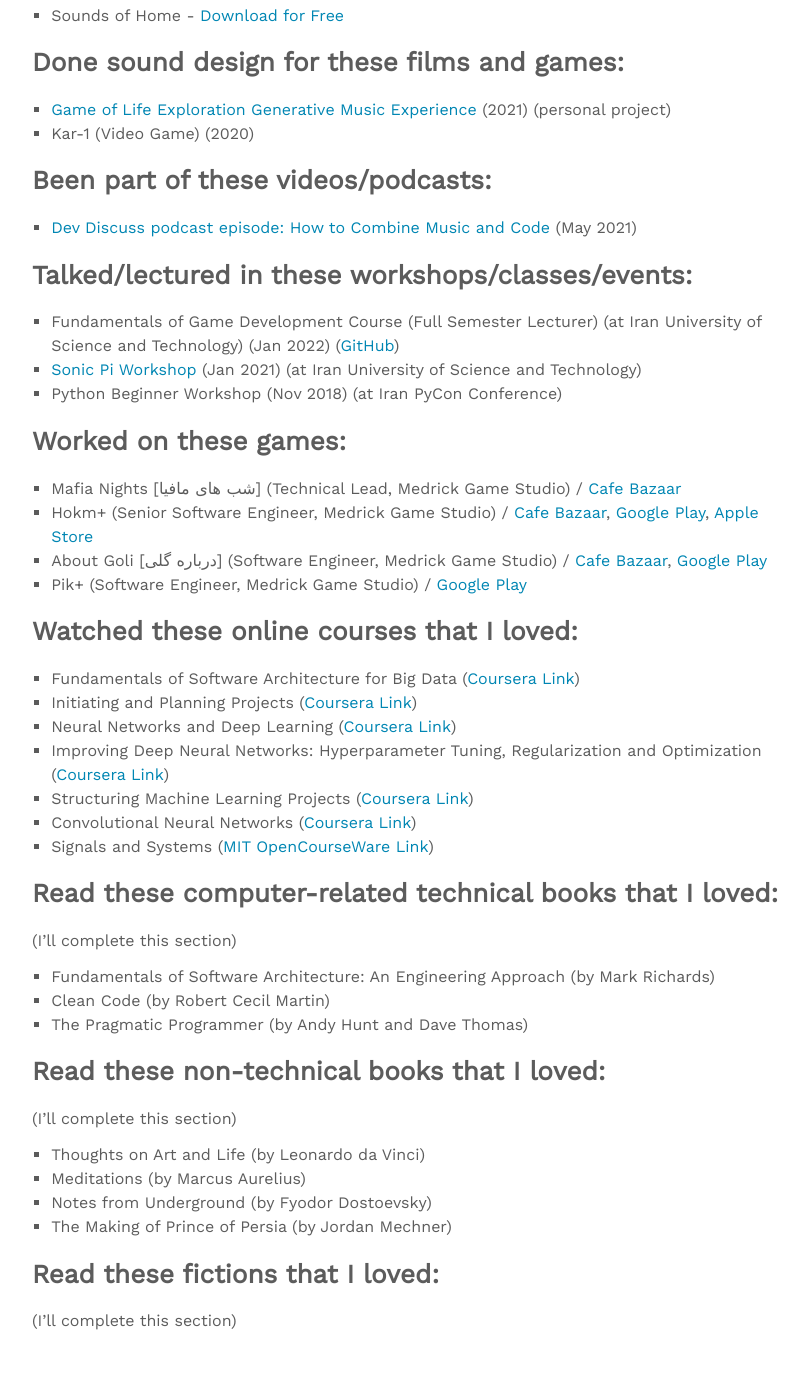
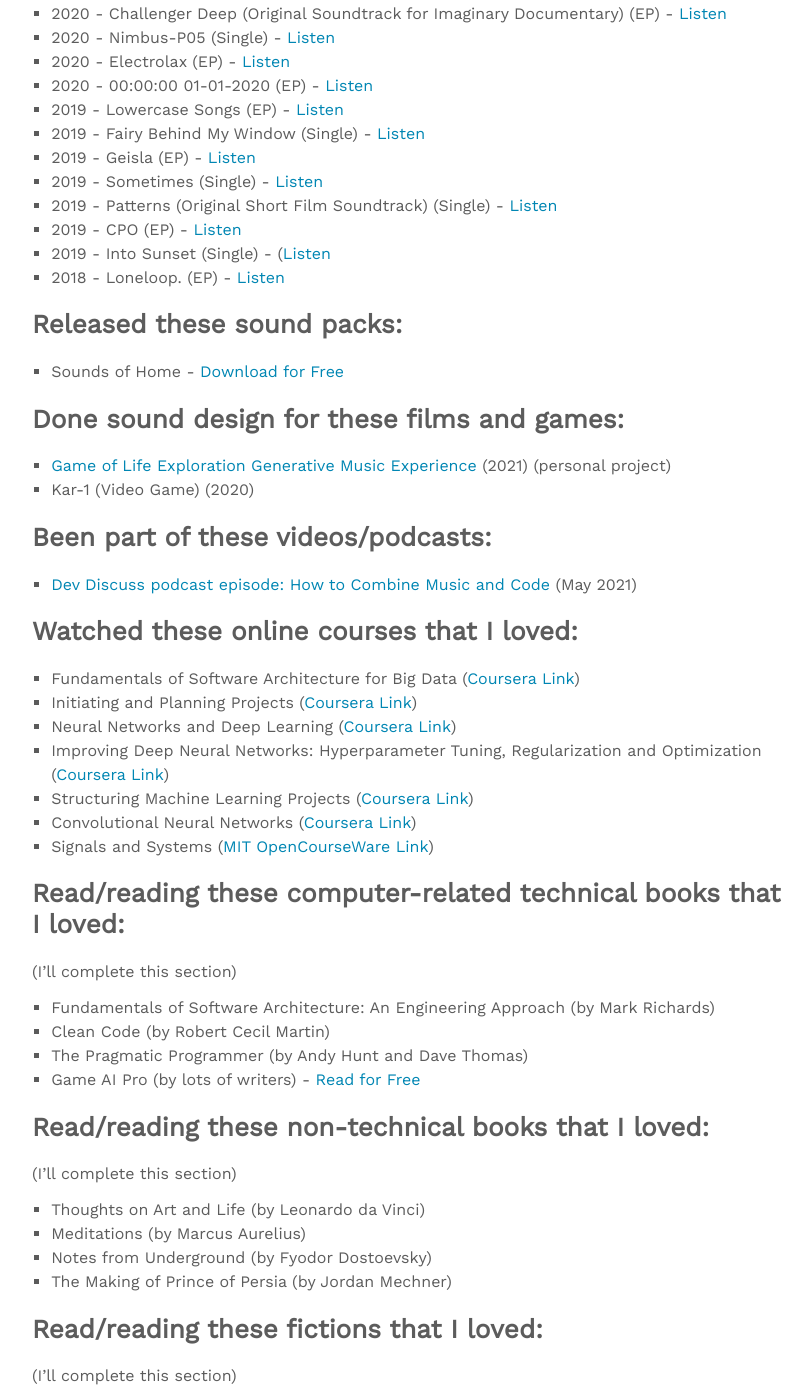
Before and after one commit to amuuu/amuuu.github.io, a Jekyll site: the page built from about.md, in a window 1280 px wide and 1400 px high, scrolled down 1246 px. Shown: the whole window, without its empty margins (232-1044 px from the left). Built offline with Jekyll 4.4.1, drawn with Linux system fonts in a browser that asks for light colours; nearby versions of some CDN libraries; some of the changed text lies outside the part shown.

Commit message:
Update about.md

```diff
--- a/about.md
+++ b/about.md
@@ -53,17 +64,6 @@
 ## Been part of these videos/podcasts:
 - [Dev Discuss podcast episode: How to Combine Music and Code](https://dev.to/devdiscuss/s4-e4-how-to-combine-music-and-code) (May 2021)
 
-## Talked/lectured in these workshops/classes/events:
-- Fundamentals of Game Development Course (Full Semester Lecturer) (at Iran University of Science and Technology) (Jan 2022) ([GitHub](https://github.com/amuuu/game-course-fall-2021))
-- [Sonic Pi Workshop](https://github.com/amuuu/sonic-pi-workshop-iust) (Jan 2021) (at Iran University of Science and Technology)
-- Python Beginner Workshop (Nov 2018) (at Iran PyCon Conference)
-
-## Worked on these games:
-- Mafia Nights [شب های مافیا] (Technical Lead, Medrick Game Studio) / [Cafe Bazaar](https://cafebazaar.ir/app/com.filimo.mafia?l=en)
-- Hokm+ (Senior Software Engineer, Medrick Game Studio) / [Cafe Bazaar](https://cafebazaar.ir/app/com.xalopex.hokm?l=en), [Google Play](https://play.google.com/store/apps/details?id=com.medrick.hokm), [Apple Store](https://apps.apple.com/us/app/hokm-plus-online-card-game/id1578418839)
-- About Goli [درباره گلی] (Software Engineer, Medrick Game Studio) / [Cafe Bazaar](https://cafebazaar.ir/app/com.medrick.blast?l=en), [Google Play](https://play.google.com/store/apps/details?id=com.medrick.blast)
-- Pik+ (Software Engineer, Medrick Game Studio) / [Google Play](https://play.google.com/store/apps/details?id=com.xalopex.spades)
-
 ## Watched these online courses that I loved:
 - Fundamentals of Software Architecture for Big Data ([Coursera Link](https://www.coursera.org/learn/software-architecture-for-big-data-fundamentals))
 - Initiating and Planning Projects ([Coursera Link](https://www.coursera.org/learn/project-planning/))
@@ -73,18 +73,19 @@
 - Convolutional Neural Networks ([Coursera Link](https://www.coursera.org/learn/convolutional-neural-networks?specialization=deep-learning))
 - Signals and Systems ([MIT OpenCourseWare Link](https://ocw.mit.edu/courses/res-6-007-signals-and-systems-spring-2011/))
 
-## Read these computer-related technical books that I loved:
+## Read/reading these computer-related technical books that I loved:
 (I'll complete this section)
 - Fundamentals of Software Architecture: An Engineering Approach (by Mark Richards)
 - Clean Code (by Robert Cecil Martin)
 - The Pragmatic Programmer (by Andy Hunt and Dave Thomas)
+- Game AI Pro (by lots of writers) - [Read for Free](http://www.gameaipro.com/)
 
-## Read these non-technical books that I loved:
+## Read/reading these non-technical books that I loved:
 (I'll complete this section)
 - Thoughts on Art and Life (by Leonardo da Vinci)
 - Meditations (by Marcus Aurelius)
 - Notes from Underground (by Fyodor Dostoevsky)
 - The Making of Prince of Persia (by Jordan Mechner)
 
-## Read these fictions that I loved:
+## Read/reading these fictions that I loved:
 (I'll complete this section)
```
Also changed, not shown: other parts of about.md (+11 -0 lines).
